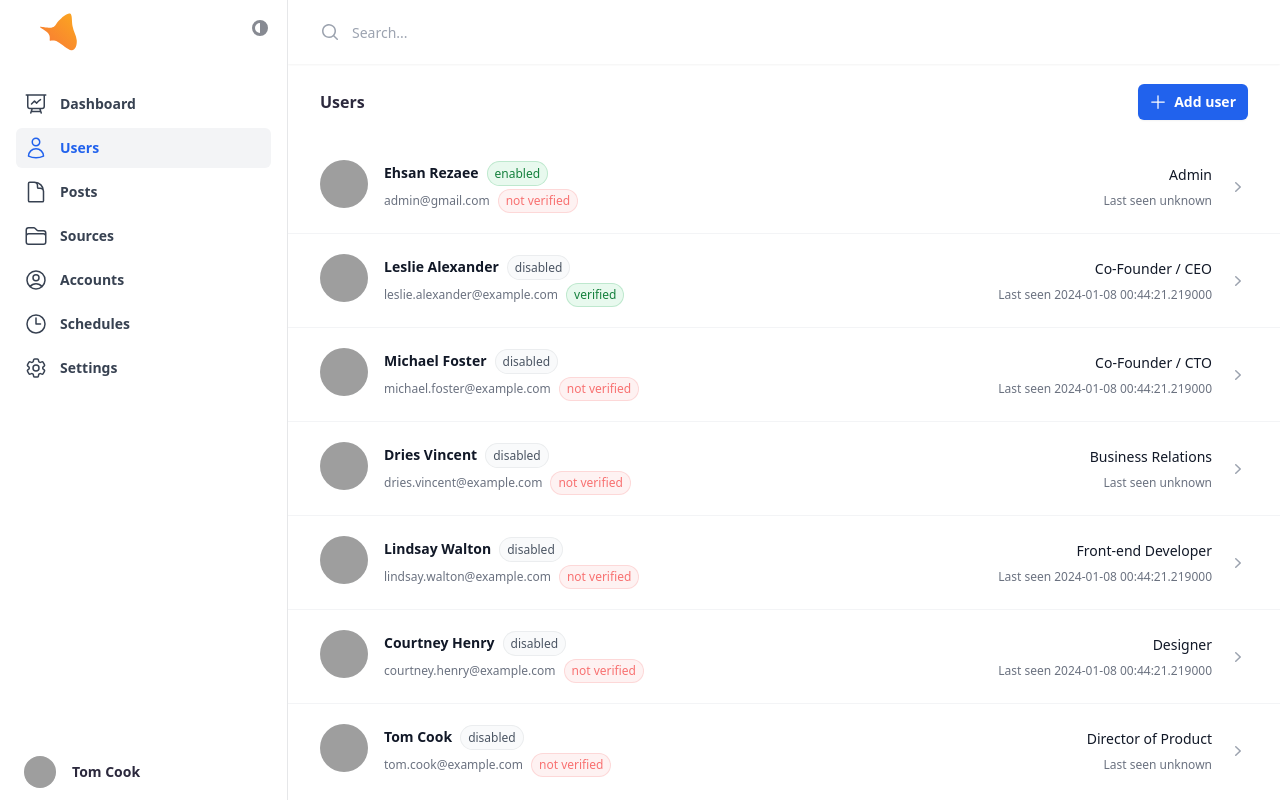
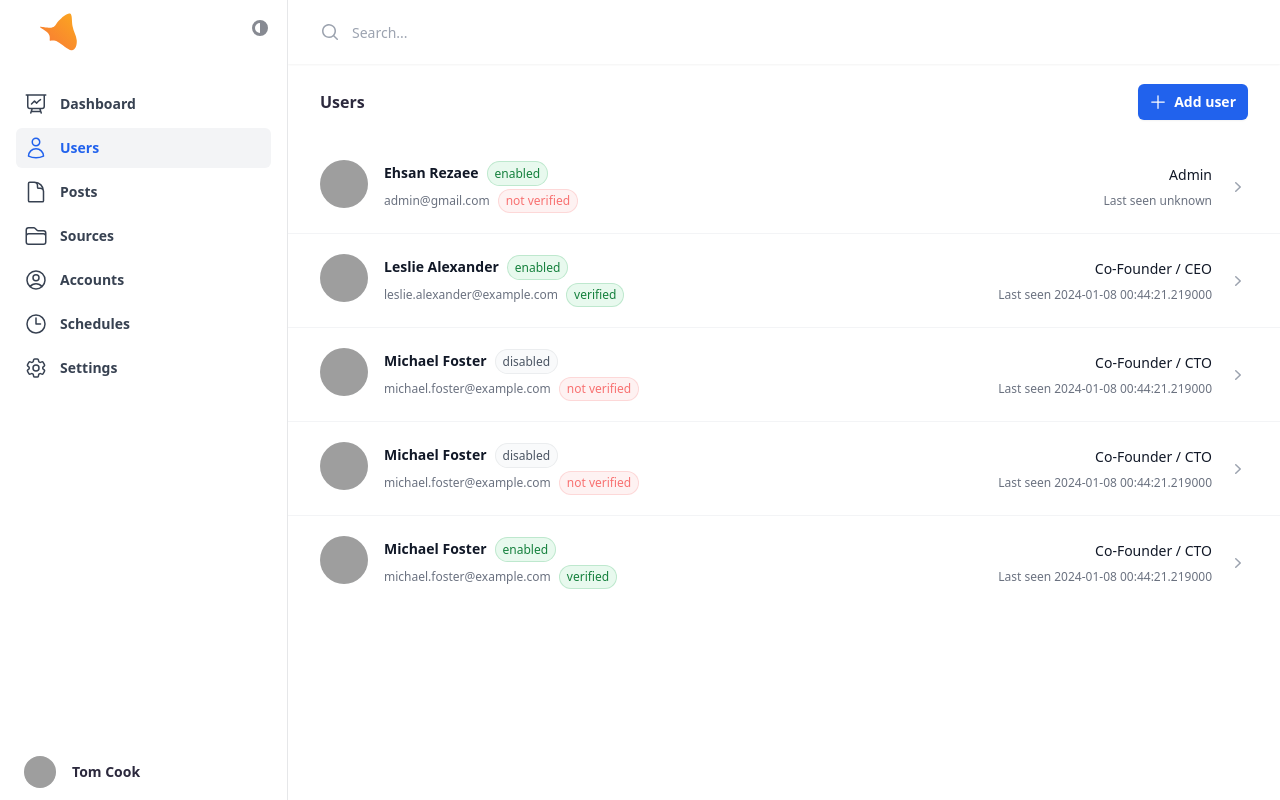
Before and after one commit to ehsansh84/social-dash-frnt, a React (Vite) app: page /users in a window 1280 px wide. Built offline with nearby package versions, Linux system fonts and the light colour scheme; no server answers; data requests are answered from the project's data file; grey boxes are pictures that could not be loaded.

Commit message:
update userlist to work with local server

```diff
--- a/src/pages/User/Components/UserList.jsx
+++ b/src/pages/User/Components/UserList.jsx
@@ -3,84 +3,11 @@ import { Wrapper } from "../../../Wrapper"
 import { Link } from "react-router-dom"
 import { capitalize } from "../../../utils"
 import { Badge } from "../../../components/Badge"
-
-const people = [
-  {
-    _id: "659b4474278d411b9cec0a77",
-    email_verified: false,
-    role: "admin",
-    name: "Ehsan",
-    family: "Rezaee",
-    status: "enabled",
-    pic: "https://images.unsplash.com/photo-1506794778202-cad84cf45f1d?ixlib=rb-1.2.1&ixid=eyJhcHBfaWQiOjEyMDd9&auto=format&fit=facearea&facepad=2&w=256&h=256&q=80",
-    email: "admin@gmail.com",
-    last_login: "",
-    username: "admin",
-    mobile_verified: false,
-    created_at: "2024-01-08 00:40:20.025000",
-    updated_at: "2024-01-08 00:40:20.025000",
-    mobile: "+989151112233",
-    password: "$2b$12$aLwZYjO1I7v6AK2rhqJAqui7Ubq5oTdA2kDVQ2WzjwWYHm0ojPZj.",
-    _User__password_is_hashed: false,
-  },
-  {
-    _id: "1",
-    email_verified: true,
-    mobile_verified: false,
-    name: "Leslie Alexander",
-    email: "leslie.alexander@example.com",
-    role: "Co-Founder / CEO",
-    pic: "https://images.unsplash.com/photo-1494790108377-be9c29b29330?ixlib=rb-1.2.1&ixid=eyJhcHBfaWQiOjEyMDd9&auto=format&fit=facearea&facepad=2&w=256&h=256&q=80",
-    last_login: "2024-01-08 00:44:21.219000",
-  },
-  {
-    _id: "2",
-    email_verified: false,
-    mobile_verified: true,
-    name: "Michael Foster",
-    email: "michael.foster@example.com",
-    role: "Co-Founder / CTO",
-    pic: "https://images.unsplash.com/photo-1519244703995-f4e0f30006d5?ixlib=rb-1.2.1&ixid=eyJhcHBfaWQiOjEyMDd9&auto=format&fit=facearea&facepad=2&w=256&h=256&q=80",
-    href: "#",
-    last_login: "2024-01-08 00:44:21.219000",
-  },
-  {
-    _id: "3",
-    name: "Dries Vincent",
-    email: "dries.vincent@example.com",
-    role: "Business Relations",
-    pic: "https://images.unsplash.com/photo-1506794778202-cad84cf45f1d?ixlib=rb-1.2.1&ixid=eyJhcHBfaWQiOjEyMDd9&auto=format&fit=facearea&facepad=2&w=256&h=256&q=80",
-    href: "#",
-    last_login: "",
-  },
-  {
-    _id: "4",
-    name: "Lindsay Walton",
-    email: "lindsay.walton@example.com",
-    role: "Front-end Developer",
-    pic: "https://images.unsplash.com/photo-1517841905240-472988babdf9?ixlib=rb-1.2.1&ixid=eyJhcHBfaWQiOjEyMDd9&auto=format&fit=facearea&facepad=2&w=256&h=256&q=80",
-    last_login: "2024-01-08 00:44:21.219000",
-  },
-  {
-    _id: "5",
-    name: "Courtney Henry",
-    email: "courtney.henry@example.com",
-    role: "Designer",
-    pic: "https://images.unsplash.com/photo-1438761681033-6461ffad8d80?ixlib=rb-1.2.1&ixid=eyJhcHBfaWQiOjEyMDd9&auto=format&fit=facearea&facepad=2&w=256&h=256&q=80",
-
-    last_login: "2024-01-08 00:44:21.219000",
-  },
-  {
-    _id: "6",
-    name: "Tom Cook",
-    email: "tom.cook@example.com",
-    role: "Director of Product",
-    pic: "https://images.unsplash.com/photo-1472099645785-5658abf4ff4e?ixlib=rb-1.2.1&ixid=eyJhcHBfaWQiOjEyMDd9&auto=format&fit=facearea&facepad=2&w=256&h=256&q=80",
-    last_login: "",
-  },
-]
+import { useResourceList } from "../../../hooks/useLocalResources"
 
 export function UserList() {
+  const { data } = useResourceList("users")
+  const people = data ?? []
   return (
     <ul className="divide-y divide-gray-100 dark:divide-gray-700 dark:border-t dark:border-white/5">
       {people.map((person) => (
```
